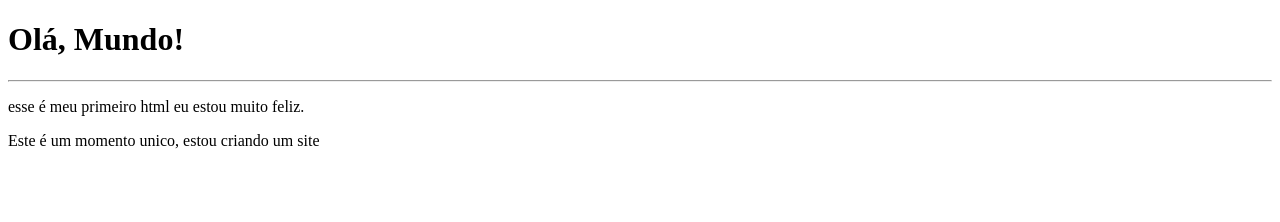
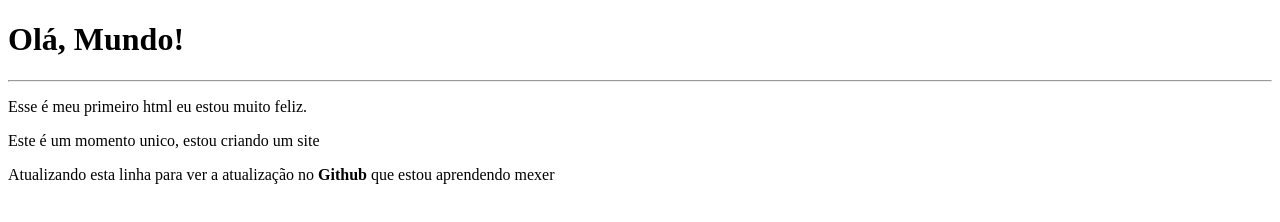
Before and after one commit to Allanfernandess/exercicios, a plain HTML site: page ex001/index.html in a window 1280 px wide. Drawn offline with Linux system fonts and the light colour scheme.

Commit message:
"teste"
atualização da linha para verificação no GIthub

```diff
--- a/ex001/index.html
+++ b/ex001/index.html
@@ -10,5 +10,6 @@
 </body>
 </html><h1>Olá, Mundo!</h1>
 <hr>
-<p>esse é meu primeiro html eu estou muito feliz.</p>
+<p>Esse é meu primeiro html eu estou muito feliz.</p>
 <p>Este é um momento unico, estou criando um site </p>
+<p>Atualizando esta linha para ver a atualização no <strong>Github</strong> que estou aprendendo mexer</p>
```
